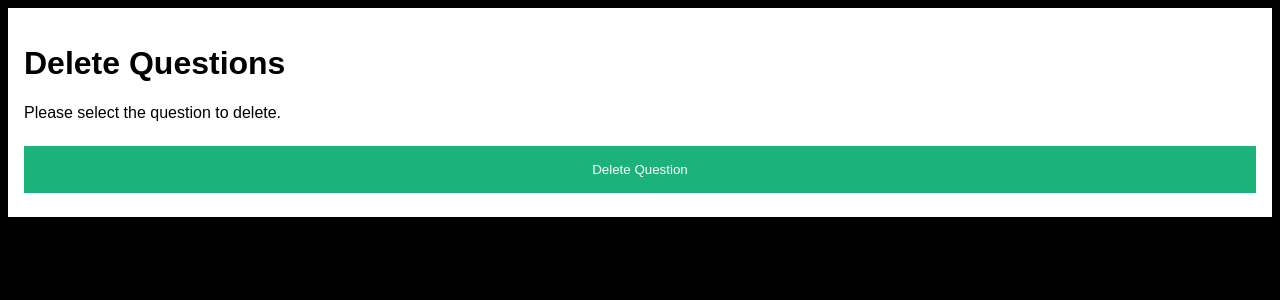
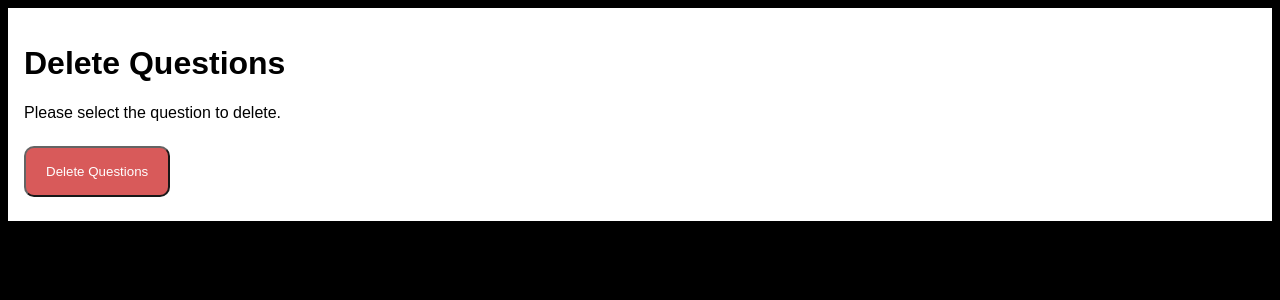
Before and after one commit to satya497/quiz_app, a Flask app: page /deletequestion in a window 1280 px wide. Shown: the top 300 px of the page. Run offline with Flask 2, Linux system fonts and the light colour scheme.

Commit message:
UI  changes

```diff
--- a/templates/add.html
+++ b/templates/add.html
@@ -96,7 +96,7 @@ a {
     <label for="answer"><b>Answer</b></label>
     <input type="text" placeholder="Enter Answer" name="answer" id="answer" required>
 
-    <input type="submit" style="float: right; margin:10px; padding: 10px;  box-shadow: 5px 10px 10px #888888;" value="Add Question"/>
+    <input type="submit" style="float:left; margin:10px; padding: 10px;border-radius: 10px;border-width: 0px; background-color:  #67965d;" value="Add Question"/>
 
     <hr>
   </div>
--- a/templates/dashboard.html
+++ b/templates/dashboard.html
@@ -19,13 +19,13 @@
 
 {% block content %}
 <form method="POST" action={{url_for('saveAns')}}>
-<div class="question"><h5><input type="text" name="qid" value={{quest.qid}} style="border-style:none; width:20px"> <input type="text" name="subject" value='{{quest.subject}}' style="border-style:none"> </h5></div>
+<div class="question"><h5> <input type="text" name="subject" value='{{quest.subject}}' style="border-style:none"> </h5></div>
 <div class="qst">{{quest.question}}</div>
 	<div class="opt"><input type="radio" name="answer" value="1"> {{quest.option1}}</div>
 	<div class="opt"><input type="radio" name="answer" value="2"> {{quest.option2}}</div>
 	<div class="opt"><input type="radio" name="answer" value="3"> {{quest.option3}}</div>
 	<div class="opt"><input type="radio" name="answer" value="4"> {{quest.option4}}</div>
-	<input type="submit" value="Save Answer"/>
+	<input type="submit" value="Save Answer"style="background-color:green;color: white; border-width:0px"/>
 </form>
 {% endblock %}
 
--- a/templates/delete.html
+++ b/templates/delete.html
@@ -41,13 +41,11 @@ hr {
 
 /* Set a style for the submit button */
 .registerbtn {
-  background-color: #04AA6D;
+  background-color: #d44949;
   color: white;
   padding: 16px 20px;
   margin: 8px 0;
-  border: none;
-  cursor: pointer;
-  width: 100%;
+  border-radius: 10px;
   opacity: 0.9;
 }
 
@@ -78,7 +76,7 @@ a {
         <input type="checkbox" id='{{sb.qid}}' name='{{sb.qid}}' value='{{sb.question}}'>
         <label for="{{sb.qid}}">'{{sb.question}}'</label><br>
 	{% endfor %}
-    <button type="submit" class="registerbtn">Delete Question</button>
+    <button type="submit" class="registerbtn">Delete Questions</button>
   </div>
 </form>
 
```
Also changed, not shown: templates/index.html (+10 -14 lines).
